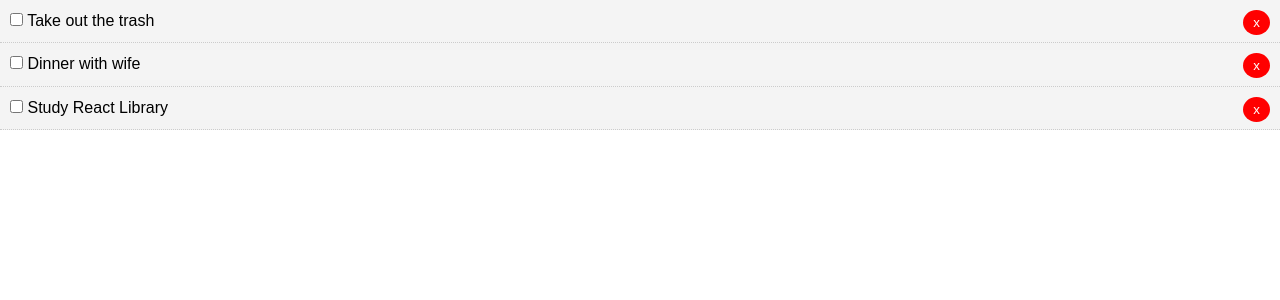
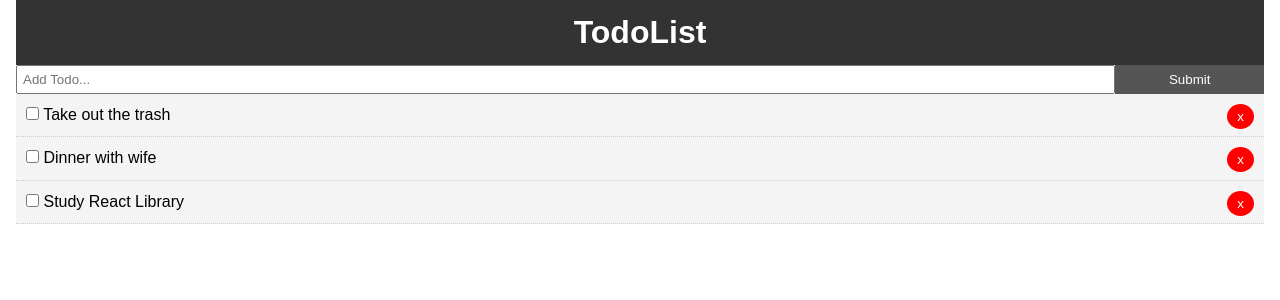
Before and after one commit to dgoldenone/todo, a React (Create React App) app: page / in a window 1280 px wide. Shown: the top 300 px of the page. Built offline with nearby package versions, Linux system fonts and the light colour scheme.

Commit message:
Second update from second Lappy

```diff
--- a/src/App.css
+++ b/src/App.css
@@ -13,3 +13,20 @@
   color: #333;
   text-decoration: none;
 }
+
+.container {
+  padding: 0 1rem;
+}
+
+.btn {
+  display: inline-block;
+  border: none;
+  background: #555;
+  color: #fff;
+  padding: 7px 20px;
+  cursor: pointer;
+}
+
+.btn:hover {
+  background: #666;
+}
--- a/src/App.js
+++ b/src/App.js
@@ -1,5 +1,7 @@
 import React, { Component} from 'react';
+import Header from './components/layout/Header';
 import Todos from './components/Todos';
+import AddTodo from './components/AddTodo';
 
 import './App.css';
 
@@ -73,8 +75,12 @@
   render(){
     return (
       <div className="App">
-          <Todos todos={this.state.todos} markComplete = {this.markComplete}
-          delTodo = {this.delTodo} />
+        <div className="container">
+            <Header />
+            <AddTodo />
+            <Todos todos={this.state.todos} markComplete = {this.markComplete}
+            delTodo = {this.delTodo} />
+        </div>
       </div>
     );
   }
--- /dev/null
+++ b/src/components/AddTodo.js
@@ -0,0 +1,18 @@
+import React, {Component} from 'react';
+
+export class AddTodo extends Component {
+    render() {
+        return (
+            <form style={{ display: 'flex' }}>
+                <input type='text' name="title" placeholder="Add Todo..." style={{ flex: '10', padding: '5px' }} />
+                <input type="submit" className="btn" value="Submit" style={
+                    {flex: '1'}
+                }/>
+            </form>
+        )
+    }
+
+}
+
+
+export default AddTodo;
--- /dev/null
+++ b/src/components/layout/Header.js
@@ -0,0 +1,18 @@
+import React from 'react';
+
+function Header () {
+    return (
+        <header style={headerStyle}>
+            <h1>TodoList</h1>
+        </header>
+    )
+}
+
+const headerStyle = {
+    background: '#333',
+    color: '#fff',
+    textAlign: 'center',
+    padding: '10px'
+}
+
+export default Header;
```
